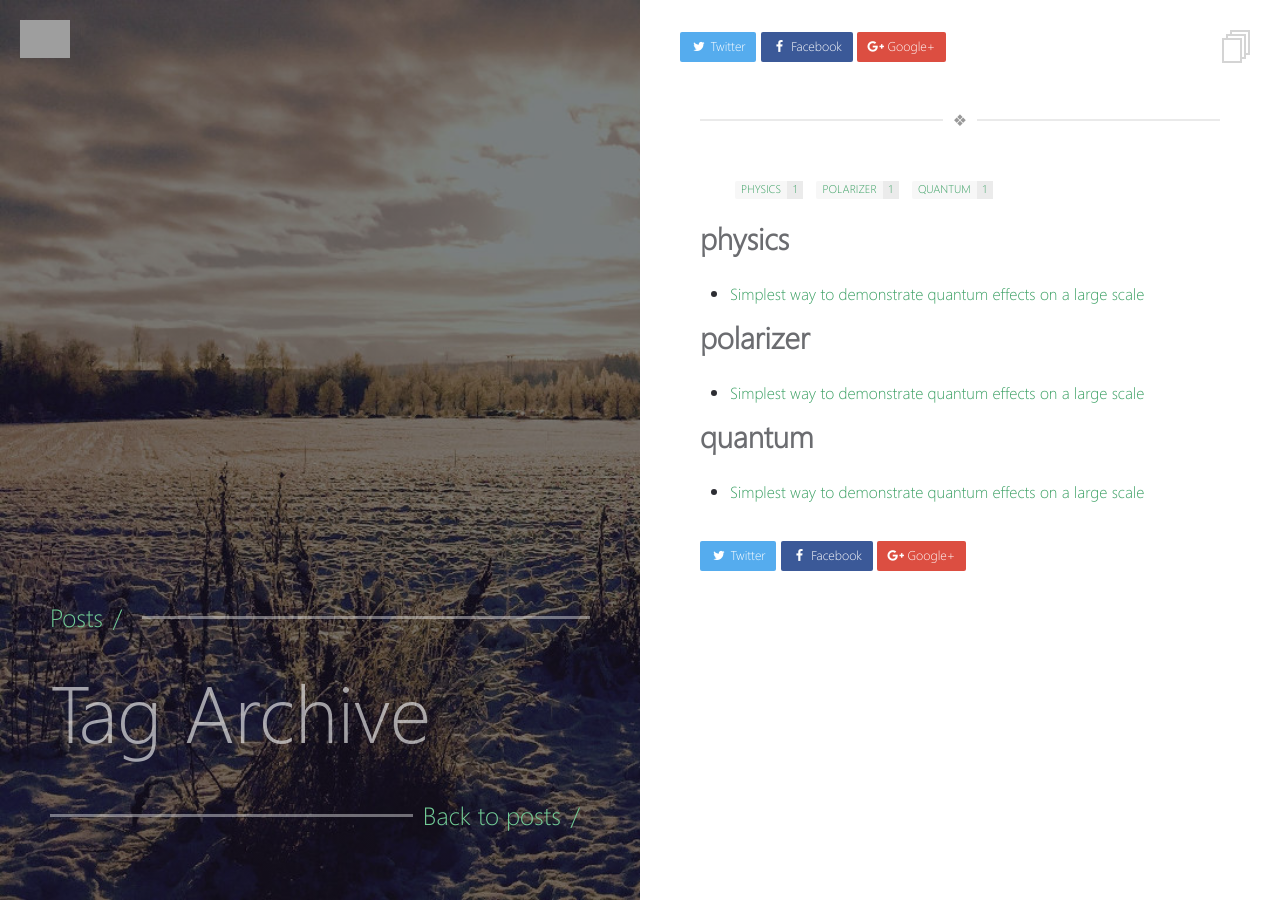
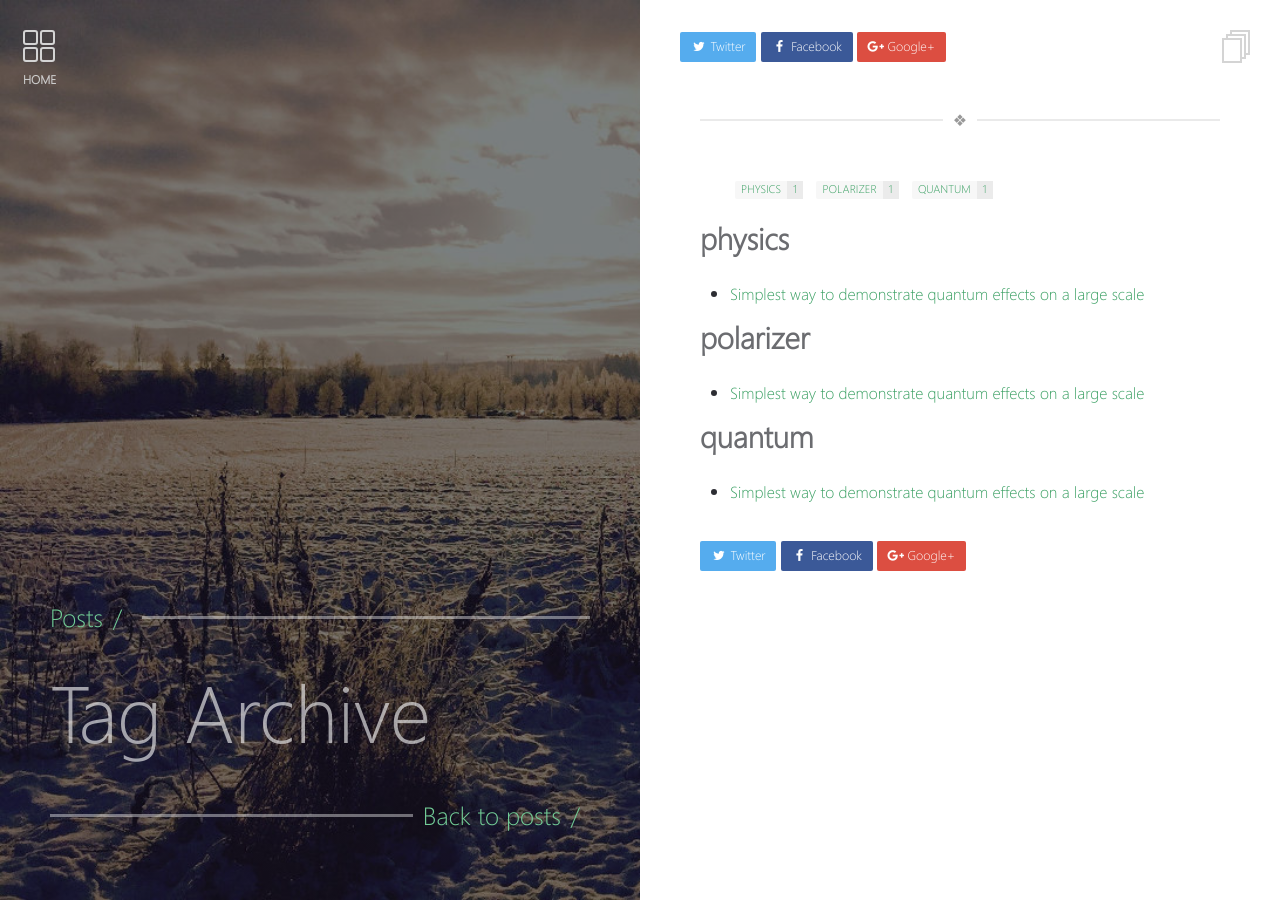
Before and after one commit to alexisrozhkov/alexisrozhkov.github.io, a Jekyll site: the page built from _pages/tags.md, in a window 1280 px wide. Built offline with Jekyll 4.4.1, drawn with Linux system fonts in a browser that asks for light colours.

Commit message:
Fix home button on tags page

```diff
--- a/_layouts/page.html
+++ b/_layouts/page.html
@@ -9,7 +9,11 @@ layout: compress
 
     <div class="block-left">
       <div class="content">
-        <a href="{{ site.url }}" class="logo"><img src="{{ site.url }}/images/{{ site.logo }}"></a>
+        <a title="Home" href="{{ site.url }}" class="home-menu-icon">
+            <span></span>
+        </a>
+        <span class="home-link">HOME</span>
+
         <div class="post-title-section">
           <div class="section-line">Posts <em>/</em></div>
           <h1 class="section-title">{{ page.title | markdownify | remove: "<p>" | remove: "</p>" }}</h1>
```
